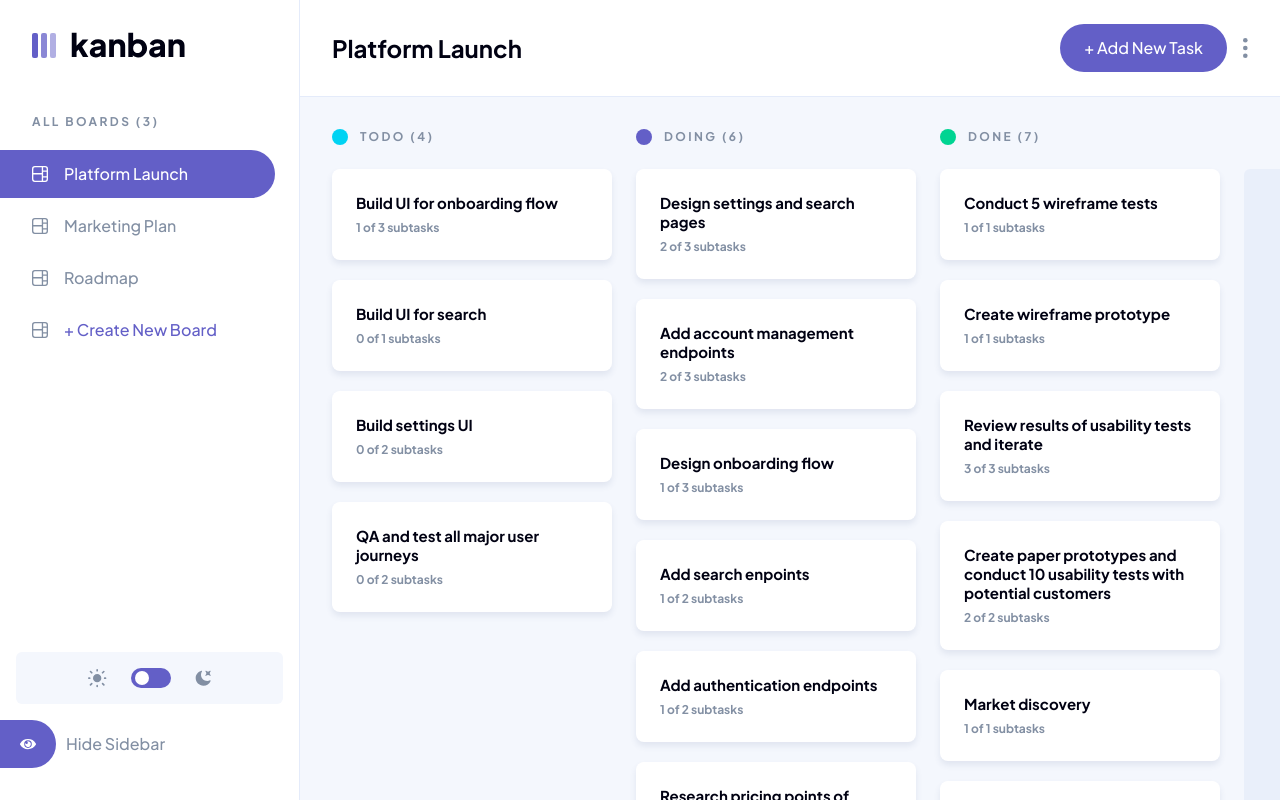
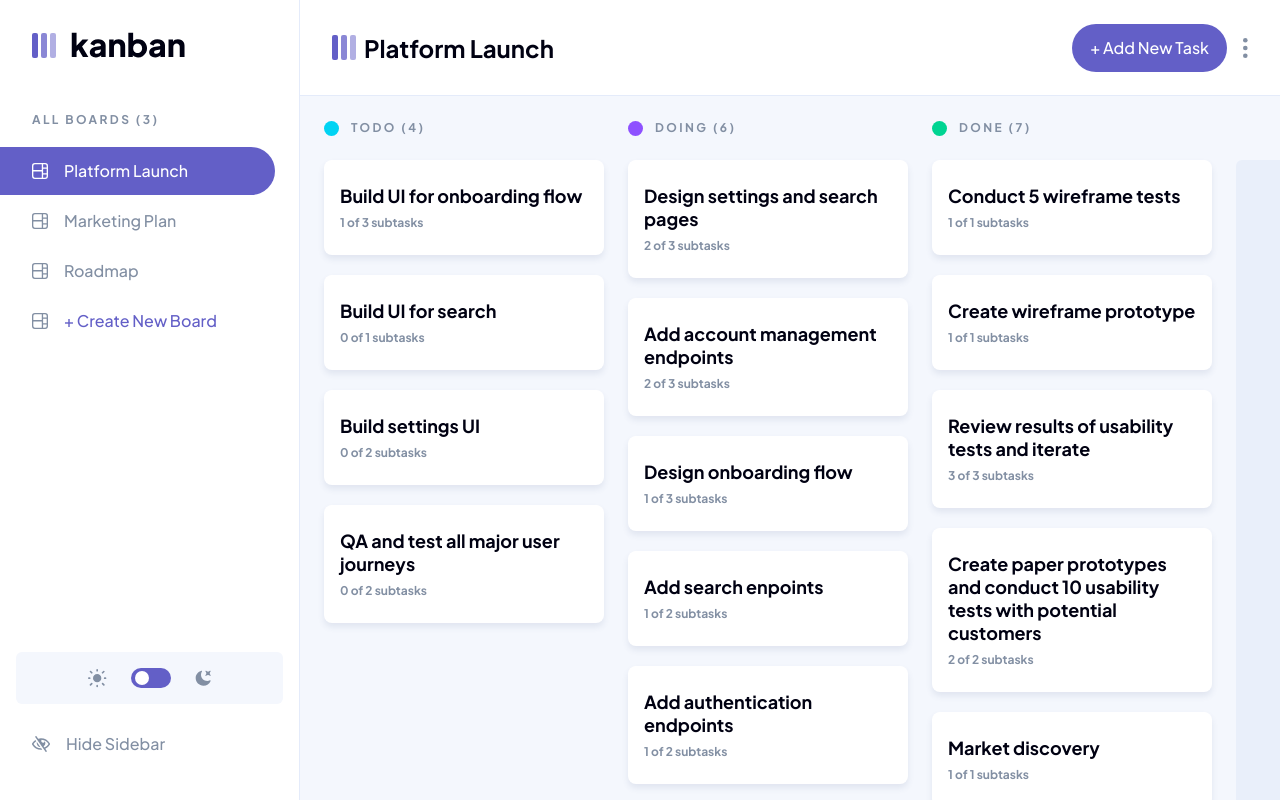
Before and after one commit to blordeus/kanban-task-management, a React (Vite) app: page / in a window 1280 px wide. Shown: the top 800 px of the page. Built offline with nearby package versions, Linux system fonts and the light colour scheme; the HTML template or start-up script is replaced by a standard one.

Commit message:
feat: build responsive kanban shell with sidebar, header, theme toggle, and board layout

```diff
--- a/src/App.tsx
+++ b/src/App.tsx
@@ -1,18 +1,49 @@
-import { useState } from "react";
+import { useEffect, useMemo, useState } from "react";
 import { AppShell } from "./components/layout/app-shell";
 import { BoardView } from "./components/board/board-view";
 import { boardData } from "./data/boards";
 
 function App() {
   const [activeBoardIndex, setActiveBoardIndex] = useState(0);
+  const [isSidebarOpen, setIsSidebarOpen] = useState(window.innerWidth >= 1024);
+  const [theme, setTheme] = useState<"light" | "dark">("light");
+
+  useEffect(() => {
+    const root = document.documentElement;
+    root.setAttribute("data-theme", theme);
+  }, [theme]);
+
+  useEffect(() => {
+    const onResize = () => {
+      if (window.innerWidth >= 1024) {
+        setIsSidebarOpen(true);
+      }
+    };
+
+    window.addEventListener("resize", onResize);
+    return () => window.removeEventListener("resize", onResize);
+  }, []);
+
+  const activeBoard = useMemo(
+    () => boardData.boards[activeBoardIndex],
+    [activeBoardIndex]
+  );
 
   return (
     <AppShell
       boards={boardData.boards}
       activeBoardIndex={activeBoardIndex}
+      activeBoardName={activeBoard.name}
+      isSidebarOpen={isSidebarOpen}
       onBoardChange={setActiveBoardIndex}
+      onHideSidebar={() => setIsSidebarOpen(false)}
+      onShowSidebar={() => setIsSidebarOpen(true)}
+      theme={theme}
+      onToggleTheme={() =>
+        setTheme((prev) => (prev === "light" ? "dark" : "light"))
+      }
     >
-      <BoardView board={boardData.boards[activeBoardIndex]} />
+      <BoardView board={activeBoard} />
     </AppShell>
   );
 }
--- a/src/components/board/board-view.tsx
+++ b/src/components/board/board-view.tsx
@@ -4,7 +4,7 @@ import { EmptyBoard } from "./empty-board";
 
 const dotColors = [
   "bg-cyan-400",
-  "bg-purple",
+  "bg-violet-500",
   "bg-emerald-400",
   "bg-orange-400",
   "bg-pink-400",
@@ -20,8 +20,8 @@ export function BoardView({ board }: BoardViewProps) {
   }
 
   return (
-    <div className="overflow-x-auto p-6 md:p-8">
-      <div className="flex min-w-max gap-6">
+    <div className="h-full overflow-x-auto overflow-y-hidden px-4 pb-6 pt-6 md:px-6 md:pb-8 md:pt-6 lg:px-6 lg:pb-8 lg:pt-6">
+      <div className="flex h-full min-w-max gap-6">
         {board.columns.map((column, index) => (
           <Column
             key={column.name}
@@ -32,7 +32,7 @@ export function BoardView({ board }: BoardViewProps) {
 
         <button
           type="button"
-          className="mt-10 flex min-h-[calc(100vh-220px)] w-[280px] shrink-0 items-center justify-center rounded-md bg-[#e9effa] text-2xl font-bold text-medium-grey transition hover:text-purple dark:bg-gradient-to-b dark:from-white/10 dark:to-white/5"
+          className="mt-10 flex h-[calc(100%-40px)] min-h-[700px] w-[280px] shrink-0 items-center justify-center rounded-md bg-[#e9effa] text-2xl font-bold text-medium-grey transition hover:text-purple dark:bg-gradient-to-b dark:from-white/10 dark:to-white/5"
         >
           + New Column
         </button>
--- a/src/components/board/column.tsx
+++ b/src/components/board/column.tsx
@@ -10,7 +10,7 @@ export function Column({ column, colorClass }: ColumnProps) {
   return (
     <section className="w-[280px] shrink-0">
       <div className="mb-6 flex items-center gap-3">
-        <span className={`h-4 w-4 rounded-full ${colorClass}`} />
+        <span className={`h-[15px] w-[15px] rounded-full ${colorClass}`} />
         <h2 className="text-xs font-bold uppercase tracking-[2.4px] text-medium-grey">
           {column.name} ({column.tasks.length})
         </h2>
--- a/src/components/board/task-card.tsx
+++ b/src/components/board/task-card.tsx
@@ -11,9 +11,9 @@ export function TaskCard({ task }: TaskCardProps) {
   return (
     <button
       type="button"
-      className="w-full rounded-lg bg-white p-6 text-left shadow-[0_4px_6px_rgba(54,78,126,0.1)] transition hover:text-purple dark:bg-dark-grey"
+      className="w-full rounded-lg bg-white px-4 py-6 text-left shadow-[0_4px_6px_rgba(54,78,126,0.101545)] transition hover:text-purple dark:bg-dark-grey"
     >
-      <h3 className="text-[15px] font-bold leading-[19px] text-black dark:text-white">
+      <h3 className="text-[18px] font-bold leading-[23px] text-black dark:text-white">
         {task.title}
       </h3>
       <p className="mt-2 text-xs font-bold text-medium-grey">
--- a/src/components/layout/app-header.tsx
+++ b/src/components/layout/app-header.tsx
@@ -6,32 +6,26 @@ import { Button } from "../ui/button";
 
 type AppHeaderProps = {
   boardName: string;
-  isDesktopSidebarVisible: boolean;
+  isSidebarOpen: boolean;
 };
 
-export function AppHeader({
-  boardName,
-  isDesktopSidebarVisible,
-}: AppHeaderProps) {
+export function AppHeader({ boardName, isSidebarOpen }: AppHeaderProps) {
   return (
-    <header className="flex h-16 items-center justify-between border-b border-lines-light bg-white px-4 md:h-20 md:px-6 dark:border-lines-dark dark:bg-dark-grey lg:h-[97px] lg:px-8">
-      <div className="flex items-center gap-4">
-        {!isDesktopSidebarVisible && (
-          <img
-            src={logoMobile}
-            alt="Kanban"
-            className="hidden lg:block"
-          />
+    <header className="flex h-16 items-center justify-between border-b border-lines-light bg-white px-4 md:h-20 md:px-6 dark:border-lines-dark dark:bg-dark-grey lg:h-24 lg:px-8">
+      <div className="flex items-center gap-4 lg:gap-6">
+        {!isSidebarOpen && (
+          <img src={logoMobile} alt="Kanban" className="hidden lg:block" />
         )}
 
-        <div className="flex items-center gap-2 lg:gap-4">
+        <div className="flex items-center gap-2">
+          <img src={logoMobile} alt="Kanban" className="lg:hidden" />
           <h1 className="text-lg font-bold text-black md:text-2xl dark:text-white">
             {boardName}
           </h1>
           <button
+            type="button"
             className="lg:hidden"
-            aria-label="Open board menu"
-            type="button"
+            aria-label="Open boards menu"
           >
             <img src={chevronDown} alt="" />
           </button>
@@ -39,12 +33,11 @@ export function AppHeader({
       </div>
 
       <div className="flex items-center gap-4">
-        <Button className="hidden md:inline-flex">+ Add New Task</Button>
+        <Button className="hidden md:inline-flex md:px-[18px]">
+          + Add New Task
+        </Button>
 
-        <Button
-          className="h-12 w-12 p-0 md:hidden"
-          aria-label="Add new task"
-        >
+        <Button size="icon" className="md:hidden" aria-label="Add new task">
           <img src={addTaskMobile} alt="" />
         </Button>
 
--- a/src/components/layout/app-shell.tsx
+++ b/src/components/layout/app-shell.tsx
@@ -7,38 +7,49 @@ import type { Board } from "../../types/board";
 type AppShellProps = {
   boards: Board[];
   activeBoardIndex: number;
+  activeBoardName: string;
+  isSidebarOpen: boolean;
   onBoardChange: (index: number) => void;
+  onHideSidebar: () => void;
+  onShowSidebar: () => void;
+  theme: "light" | "dark";
+  onToggleTheme: () => void;
   children: ReactNode;
 };
 
 export function AppShell({
   boards,
   activeBoardIndex,
+  activeBoardName,
+  isSidebarOpen,
   onBoardChange,
+  onHideSidebar,
+  onShowSidebar,
+  theme,
+  onToggleTheme,
   children,
 }: AppShellProps) {
-  const activeBoard = boards[activeBoardIndex];
-  const isDesktopSidebarVisible = true;
-
   return (
     <div className="min-h-screen bg-light-grey text-black dark:bg-very-dark-grey dark:text-white">
       <div className="flex min-h-screen">
-        <Sidebar
-          boards={boards}
-          activeBoardIndex={activeBoardIndex}
-          onBoardChange={onBoardChange}
-        />
+        {isSidebarOpen && (
+          <Sidebar
+            boards={boards}
+            activeBoardIndex={activeBoardIndex}
+            onBoardChange={onBoardChange}
+            onHideSidebar={onHideSidebar}
+            theme={theme}
+            onToggleTheme={onToggleTheme}
+          />
+        )}
 
         <div className="flex min-w-0 flex-1 flex-col">
-          <AppHeader
-            boardName={activeBoard.name}
-            isDesktopSidebarVisible={isDesktopSidebarVisible}
-          />
-          <main className="flex-1 overflow-x-auto">{children}</main>
+          <AppHeader boardName={activeBoardName} isSidebarOpen={isSidebarOpen} />
+          <main className="min-w-0 flex-1 overflow-hidden">{children}</main>
         </div>
       </div>
 
-      <SidebarToggle />
+      {!isSidebarOpen && <SidebarToggle onShowSidebar={onShowSidebar} />}
     </div>
   );
 }
--- a/src/components/layout/sidebar-toggle.tsx
+++ b/src/components/layout/sidebar-toggle.tsx
@@ -1,11 +1,16 @@
 import iconShowSidebar from "../../assets/icons/icon-show-sidebar.svg";
 
-export function SidebarToggle() {
+type SidebarToggleProps = {
+  onShowSidebar: () => void;
+};
+
+export function SidebarToggle({ onShowSidebar }: SidebarToggleProps) {
   return (
     <button
       type="button"
+      onClick={onShowSidebar}
       aria-label="Show sidebar"
-      className="fixed bottom-8 left-0 hidden h-12 w-14 items-center justify-center rounded-r-full bg-purple transition hover:bg-purple-hover lg:flex"
+      className="fixed bottom-8 left-0 z-20 hidden h-12 w-14 items-center justify-center rounded-r-full bg-purple transition hover:bg-purple-hover lg:flex"
     >
       <img src={iconShowSidebar} alt="" />
     </button>
--- a/src/components/layout/sidebar.tsx
+++ b/src/components/layout/sidebar.tsx
@@ -1,26 +1,36 @@
 import logoDark from "../../assets/logos/logo-dark.svg";
+import logoLight from "../../assets/logos/logo-light.svg";
 import iconBoard from "../../assets/icons/icon-board.svg";
-import iconLightTheme from "../../assets/icons/icon-light-theme.svg";
-import iconDarkTheme from "../../assets/icons/icon-dark-theme.svg";
 import iconHideSidebar from "../../assets/icons/icon-hide-sidebar.svg";
 import { cn } from "../../utils/cn";
 import type { Board } from "../../types/board";
+import { ThemeToggle } from "./theme-toggle";
 
 type SidebarProps = {
   boards: Board[];
   activeBoardIndex: number;
   onBoardChange: (index: number) => void;
+  onHideSidebar: () => void;
+  theme: "light" | "dark";
+  onToggleTheme: () => void;
 };
 
 export function Sidebar({
   boards,
   activeBoardIndex,
   onBoardChange,
+  onHideSidebar,
+  theme,
+  onToggleTheme,
 }: SidebarProps) {
   return (
     <aside className="hidden h-screen w-[300px] shrink-0 flex-col border-r border-lines-light bg-white dark:border-lines-dark dark:bg-dark-grey lg:flex">
-      <div className="px-8 pb-14 pt-8">
-        <img src={logoDark} alt="Kanban" className="dark:hidden" />
+      <div className="px-8 pb-[54px] pt-8">
+        {theme === "light" ? (
+          <img src={logoDark} alt="Kanban" />
+        ) : (
+          <img src={logoLight} alt="Kanban" />
+        )}
       </div>
 
       <div className="flex flex-1 flex-col">
@@ -28,8 +38,8 @@ export function Sidebar({
           All Boards ({boards.length})
         </div>
 
-        <nav className="mt-5 pr-6">
-          <ul className="space-y-1">
+        <nav className="mt-[19px] pr-6">
+          <ul className="space-y-[2px]">
             {boards.map((board, index) => {
               const isActive = index === activeBoardIndex;
 
@@ -69,22 +79,11 @@ export function Sidebar({
         </nav>
 
         <div className="mt-auto px-4 pb-8">
-          <div className="rounded-md bg-light-grey px-6 py-4 dark:bg-very-dark-grey">
-            <div className="flex items-center justify-center gap-6">
-              <img src={iconLightTheme} alt="" />
-              <button
-                type="button"
-                aria-label="Toggle theme"
-                className="flex h-5 w-10 items-center rounded-full bg-purple px-1"
-              >
-                <span className="block h-3.5 w-3.5 rounded-full bg-white" />
-              </button>
-              <img src={iconDarkTheme} alt="" />
-            </div>
-          </div>
+          <ThemeToggle theme={theme} onToggleTheme={onToggleTheme} />
 
           <button
             type="button"
+            onClick={onHideSidebar}
             className="mt-4 flex items-center gap-4 px-4 py-3 text-[15px] font-bold text-medium-grey transition hover:text-purple"
           >
             <img src={iconHideSidebar} alt="" />
--- /dev/null
+++ b/src/components/layout/theme-toggle.tsx
@@ -0,0 +1,33 @@
+import iconLightTheme from "../../assets/icons/icon-light-theme.svg";
+import iconDarkTheme from "../../assets/icons/icon-dark-theme.svg";
+
+type ThemeToggleProps = {
+  theme: "light" | "dark";
+  onToggleTheme: () => void;
+};
+
+export function ThemeToggle({ theme, onToggleTheme }: ThemeToggleProps) {
+  const isDark = theme === "dark";
+
+  return (
+    <div className="rounded-md bg-light-grey px-6 py-4 dark:bg-very-dark-grey">
+      <div className="flex items-center justify-center gap-6">
+        <img src={iconLightTheme} alt="" />
+        <button
+          type="button"
+          aria-label="Toggle theme"
+          aria-pressed={isDark}
+          onClick={onToggleTheme}
+          className="flex h-5 w-10 items-center rounded-full bg-purple px-1 transition hover:bg-purple-hover"
+        >
+          <span
+            className={`block h-3.5 w-3.5 rounded-full bg-white transition-transform ${
+              isDark ? "translate-x-5" : "translate-x-0"
+            }`}
+          />
+        </button>
+        <img src={iconDarkTheme} alt="" />
+      </div>
+    </div>
+  );
+}
--- a/src/components/ui/button.tsx
+++ b/src/components/ui/button.tsx
@@ -2,9 +2,9 @@ import type { ButtonHTMLAttributes, ReactNode } from "react";
 import { cn } from "../../utils/cn";
 
 type ButtonProps = ButtonHTMLAttributes<HTMLButtonElement> & {
-  children: ReactNode;
-  variant?: "primary" | "secondary" | "ghost";
-  size?: "sm" | "md";
+  children?: ReactNode;
+  variant?: "primary" | "secondary" | "ghost" | "destructive";
+  size?: "sm" | "md" | "icon";
 };
 
 export function Button({
@@ -12,6 +12,7 @@ export function Button({
   className,
   variant = "primary",
   size = "md",
+  type = "button",
   ...props
 }: ButtonProps) {
   const base =
@@ -22,15 +23,18 @@ export function Button({
     secondary:
       "bg-purple/10 text-purple hover:bg-purple/20 dark:bg-white dark:text-purple dark:hover:bg-white/90",
     ghost: "bg-transparent text-medium-grey hover:text-purple",
+    destructive: "bg-red text-white hover:bg-red-hover",
   };
 
   const sizes = {
     sm: "h-10 px-4 text-[13px]",
     md: "h-12 px-6 text-[15px]",
+    icon: "h-12 w-12 p-0",
   };
 
   return (
     <button
+      type={type}
       className={cn(base, variants[variant], sizes[size], className)}
       {...props}
     >
--- a/src/index.css
+++ b/src/index.css
@@ -14,34 +14,59 @@
   --color-red: #ea5555;
   --color-red-hover: #ff9898;
 
-  --sidebar-width-desktop: 300px;
-  --header-height-mobile: 64px;
-  --header-height-desktop: 97px;
+  --font-sans: "Plus Jakarta Sans", system-ui, sans-serif;
+}
 
+@theme {
   --font-sans: "Plus Jakarta Sans", system-ui, sans-serif;
 
+  --color-black: #000112;
+  --color-very-dark-grey: #20212c;
+  --color-dark-grey: #2b2c37;
+  --color-lines-dark: #3e3f4e;
+  --color-medium-grey: #828fa3;
+  --color-lines-light: #e4ebfa;
+  --color-light-grey: #f4f7fd;
+  --color-white: #ffffff;
+  --color-purple: #635fc7;
+  --color-purple-hover: #a8a4ff;
+  --color-red: #ea5555;
+  --color-red-hover: #ff9898;
+}
+
+html {
   font-family: var(--font-sans);
+  background: var(--color-light-grey);
+}
+
+html[data-theme="dark"] {
+  background: var(--color-very-dark-grey);
+}
+
+body {
+  margin: 0;
+  min-height: 100vh;
+  background: var(--color-light-grey);
   color: var(--color-black);
-  background: var(--color-light-grey);
-  font-synthesis: none;
+  font-family: var(--font-sans);
   text-rendering: optimizeLegibility;
   -webkit-font-smoothing: antialiased;
   -moz-osx-font-smoothing: grayscale;
 }
 
-[data-theme="dark"] {
+html[data-theme="dark"] body {
+  background: var(--color-very-dark-grey);
   color: var(--color-white);
-  background: var(--color-very-dark-grey);
 }
 
 html,
 body,
 #root {
-  min-height: 100%;
+  min-height: 100vh;
 }
 
-body {
-  margin: 0;
+* {
+  box-sizing: border-box;
 }
 
 button,
@@ -60,20 +85,3 @@ svg {
   display: block;
   max-width: 100%;
 }
-
-@theme {
-  --font-sans: "Plus Jakarta Sans", system-ui, sans-serif;
-
-  --color-black: #000112;
-  --color-very-dark-grey: #20212c;
-  --color-dark-grey: #2b2c37;
-  --color-lines-dark: #3e3f4e;
-  --color-medium-grey: #828fa3;
-  --color-lines-light: #e4ebfa;
-  --color-light-grey: #f4f7fd;
-  --color-white: #ffffff;
-  --color-purple: #635fc7;
-  --color-purple-hover: #a8a4ff;
-  --color-red: #ea5555;
-  --color-red-hover: #ff9898;
-}
```
Also changed, not shown: src/components/board/empty-board.tsx (+5 -3 lines).
